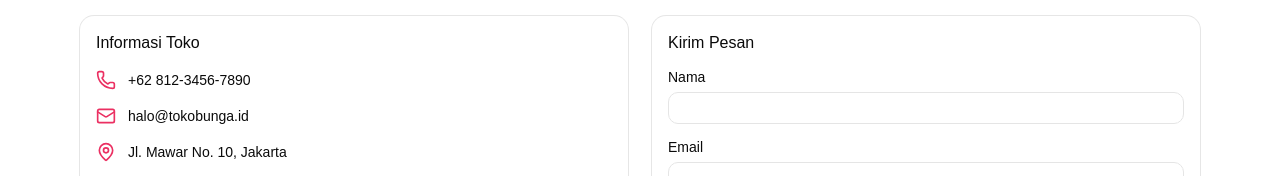
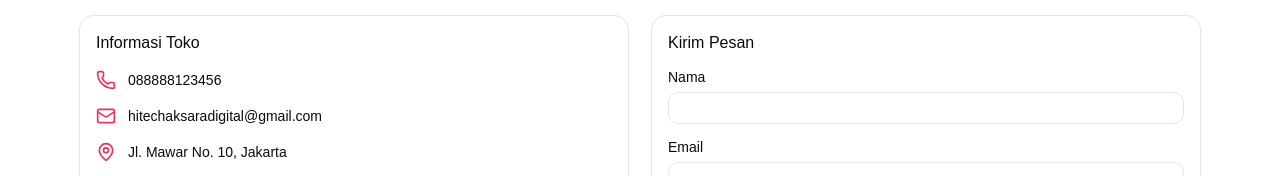
Before and after one commit to hitechaksaradigital/toko-bunga, a React (Vite) app: page /contact in a window 1280 px wide. Shown: the part 121-297 px from the top of the page. Built offline with nearby package versions, Linux system fonts and the light colour scheme; no server answers.

Commit message:
The user made the following comment regarding the "div.group/card.flex.…

```diff
--- a/src/pages/ContactPage.tsx
+++ b/src/pages/ContactPage.tsx
@@ -34,11 +34,11 @@ export default function ContactPage() {
           <CardContent className="space-y-4 text-sm">
             <div className="flex items-center gap-3">
               <Phone className="h-5 w-5 text-primary" />
-              <span>+62 812-3456-7890</span>
+              <span>088888123456</span>
             </div>
             <div className="flex items-center gap-3">
               <Mail className="h-5 w-5 text-primary" />
-              <span>halo@tokobunga.id</span>
+              <span>hitechaksaradigital@gmail.com</span>
             </div>
             <div className="flex items-center gap-3">
               <MapPin className="h-5 w-5 text-primary" />
```
